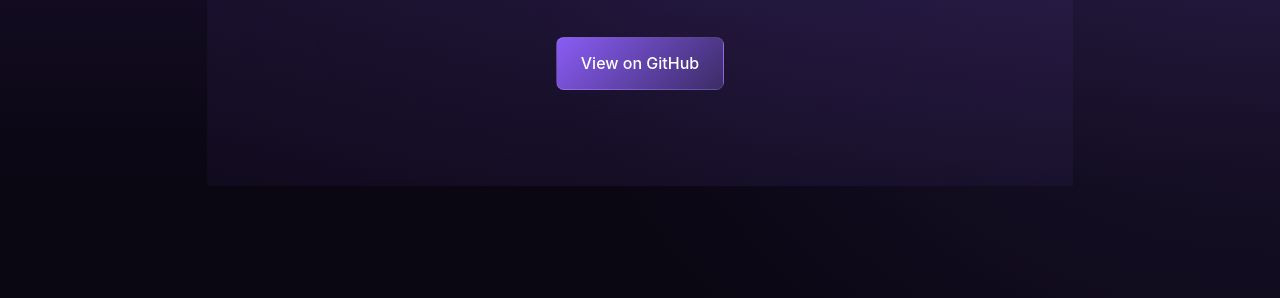
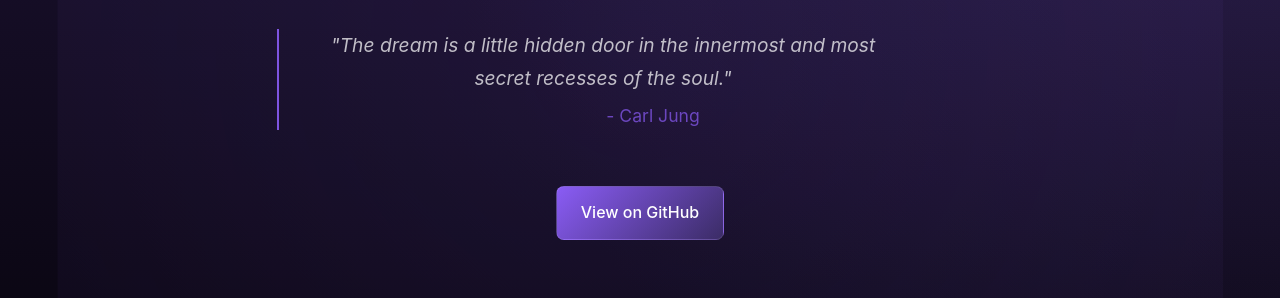
Before and after one commit to sundai-club/DreamWhisper, a plain HTML site: page index.html in a window 1280 px wide. Shown: the part 247-545 px from the top of the page. Drawn offline with Linux system fonts and the light colour scheme.

Commit message:
landing page

```diff
--- a/index.html
+++ b/index.html
@@ -154,6 +154,50 @@
             max-width: 600px;
             margin: 1rem auto;
         }
+
+        .quote {
+            margin: 2rem auto;
+            max-width: 700px;
+            color: var(--text-dim);
+            font-size: 1.1rem;
+            border-left: 2px solid var(--purple-glow);
+            padding-left: 1.5rem;
+            opacity: 0.9;
+        }
+
+        .quote p {
+            margin: 0;
+            font-size: 1.2rem;
+        }
+
+        .quote cite {
+            display: block;
+            margin-top: 0.5rem;
+            font-style: normal;
+            color: var(--purple-glow);
+            opacity: 0.8;
+        }
+
+        .quote {
+            margin: 2rem auto;
+            max-width: 700px;
+            color: var(--text-dim);
+            font-size: 1.1rem;
+            border-left: 2px solid var(--purple-glow);
+            padding-left: 1.5rem;
+        }
+
+        .quote p {
+            margin: 0;
+            font-size: 1.2rem;
+        }
+
+        .quote cite {
+            display: block;
+            margin-top: 0.5rem;
+            font-style: normal;
+            color: var(--purple-glow);
+        }
     </style>
 </head>
 <body>
@@ -161,6 +205,10 @@
         <div class="container">
             <h1>DreamWhisper</h1>
             <p>Share your dreams through voice, and let DreamWhisper guide you to their deeper meaning</p>
+            <blockquote class="quote">
+                <p><em>"The dream is a little hidden door in the innermost and most secret recesses of the soul."</em></p>
+                <cite>- Carl Jung</cite>
+            </blockquote>
             <a href="https://github.com/yourusername/yourrepository" class="github-button">View on GitHub</a>
         </div>
     </header>
```
Also changed, not shown: 1 other file.
